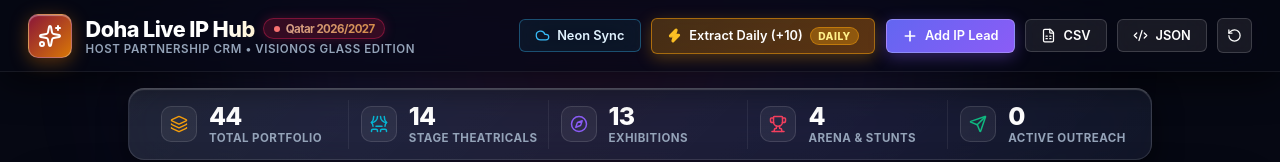
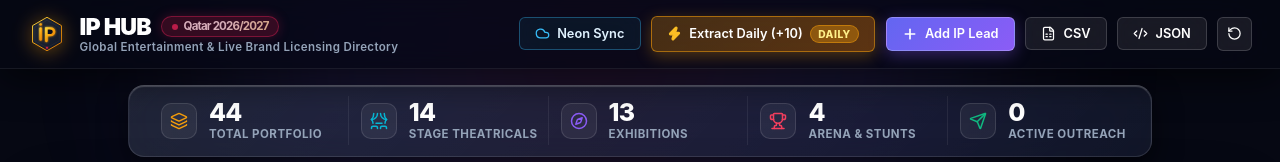
Before and after one commit to malikamaan12/BRANDS, a React (Vite) app: page / in a window 1280 px wide. Shown: the top 162 px of the page. Built offline with nearby package versions, Linux system fonts and the light colour scheme; the HTML template or start-up script is replaced by a standard one.

Commit message:
feat: rebrand to IP HUB, add custom vector logo and favicon, overhaul SEO and meta tags

```diff
--- a/index.html
+++ b/index.html
@@ -3,10 +3,38 @@
 <head>
   <meta charset="UTF-8">
   <meta name="viewport" content="width=device-width, initial-scale=1.0">
-  <title>Doha Entertainment IP Hub | Apple Glassmorphism CRM</title>
-  <meta name="description" content="Host Partnership CRM & International Entertainment Pipeline for 44 World-Class Family and Entertainment IPs targeted for Doha, Qatar venues (QNCC, DECC, Lusail Arena, Katara, Place Vendôme).">
 
-  <!-- Apple-Style Modern Typography -->
+  <!-- Primary SEO Meta Tags -->
+  <title>IP HUB | Global Entertainment & Live Brand Licensing Directory</title>
+  <meta name="title" content="IP HUB | Global Entertainment & Live Brand Licensing Directory">
+  <meta name="description" content="IP HUB is the premier discovery directory and host partnership pipeline for world-class touring theatricals, immersive exhibitions, live motorsport spectacles, and family entertainment properties.">
+  <meta name="keywords" content="IP HUB, entertainment licensing, brand licensing, touring exhibitions, live events, family shows, theatrical productions, Qatar entertainment, Doha venues">
+  <meta name="robots" content="index, follow">
+  <link rel="canonical" href="https://brands.amaanmalik12.workers.dev">
+
+  <!-- Open Graph / Facebook / LinkedIn / WhatsApp -->
+  <meta property="og:type" content="website">
+  <meta property="og:url" content="https://brands.amaanmalik12.workers.dev">
+  <meta property="og:title" content="IP HUB | Global Entertainment & Live Brand Licensing Directory">
+  <meta property="og:description" content="IP HUB is the premier discovery directory and host partnership pipeline for world-class touring theatricals, immersive exhibitions, live motorsport spectacles, and family entertainment properties.">
+  <meta property="og:site_name" content="IP HUB">
+  <meta property="og:image" content="/favicon.svg">
+
+  <!-- Twitter Meta Tags -->
+  <meta name="twitter:card" content="summary_large_image">
+  <meta name="twitter:url" content="https://brands.amaanmalik12.workers.dev">
+  <meta name="twitter:title" content="IP HUB | Global Entertainment & Live Brand Licensing Directory">
+  <meta name="twitter:description" content="IP HUB is the premier discovery directory and host partnership pipeline for world-class touring theatricals, immersive exhibitions, live motorsport spectacles, and family entertainment properties.">
+  <meta name="twitter:image" content="/favicon.svg">
+
+  <!-- Favicon & Brand Icons -->
+  <link rel="icon" type="image/svg+xml" href="/favicon.svg">
+  <link rel="apple-touch-icon" href="/favicon.svg">
+  <meta name="apple-mobile-web-app-capable" content="yes">
+  <meta name="apple-mobile-web-app-title" content="IP HUB">
+  <meta name="theme-color" content="#060813">
+
+  <!-- Modern Clean Typography -->
   <link rel="preconnect" href="https://fonts.googleapis.com">
   <link rel="preconnect" href="https://fonts.gstatic.com" crossorigin>
   <link href="https://fonts.googleapis.com/css2?family=Plus+Jakarta+Sans:wght@400;500;600;700;800&family=Outfit:wght@500;600;700;800&display=swap" rel="stylesheet">
--- a/package.json
+++ b/package.json
@@ -1,5 +1,5 @@
 {
-  "name": "doha-entertainment-ip-hub",
+  "name": "ip-hub",
   "private": true,
   "version": "1.0.0",
   "type": "module",
--- /dev/null
+++ b/src/components/IpHubLogo.jsx
@@ -0,0 +1,77 @@
+import React from 'react';
+
+export default function IpHubLogo({ size = 38, className = '' }) {
+  return (
+    <div
+      className={`ip-hub-logo-mark ${className}`}
+      style={{
+        width: size,
+        height: size,
+        minWidth: size,
+        minHeight: size,
+        display: 'grid',
+        placeItems: 'center',
+        position: 'relative'
+      }}
+      aria-label="IP HUB Logo"
+    >
+      <svg
+        viewBox="0 0 100 100"
+        width={size}
+        height={size}
+        fill="none"
+        xmlns="http://www.w3.org/2000/svg"
+      >
+        <defs>
+          <linearGradient id="logoGold" x1="0%" y1="0%" x2="100%" y2="100%">
+            <stop offset="0%" stopColor="#fde047" />
+            <stop offset="50%" stopColor="#f59e0b" />
+            <stop offset="100%" stopColor="#d97706" />
+          </linearGradient>
+          <linearGradient id="shieldBg" x1="0%" y1="0%" x2="100%" y2="100%">
+            <stop offset="0%" stopColor="rgba(30, 41, 59, 0.85)" />
+            <stop offset="100%" stopColor="rgba(15, 23, 42, 0.95)" />
+          </linearGradient>
+          <filter id="logoGlow" x="-20%" y="-20%" width="140%" height="140%">
+            <feGaussianBlur stdDeviation="3" result="blur" />
+            <feComposite in="SourceGraphic" in2="blur" operator="over" />
+          </filter>
+        </defs>
+
+        {/* Outer Shield with Specular Border */}
+        <polygon
+          points="50,6 88,28 88,72 50,94 12,72 12,28"
+          fill="url(#shieldBg)"
+          stroke="url(#logoGold)"
+          strokeWidth="2.5"
+          strokeLinejoin="round"
+        />
+
+        {/* Subtle Inner Ring */}
+        <polygon
+          points="50,14 82,32 82,68 50,86 18,68 18,32"
+          fill="none"
+          stroke="rgba(255, 255, 255, 0.12)"
+          strokeWidth="1"
+          strokeLinejoin="round"
+        />
+
+        {/* Monogram "I" */}
+        <rect x="30" y="32" width="7" height="36" rx="3.5" fill="url(#logoGold)" filter="url(#logoGlow)" />
+        <circle cx="33.5" cy="25" r="3.5" fill="url(#logoGold)" filter="url(#logoGlow)" />
+
+        {/* Monogram "P" */}
+        <path
+          d="M 45 32 L 58 32 C 67 32 72 37 72 44 C 72 51 67 56 58 56 L 52 56 L 52 68 C 52 70 50.5 71.5 48.5 71.5 C 46.5 71.5 45 70 45 68 Z"
+          fill="url(#logoGold)"
+          filter="url(#logoGlow)"
+        />
+        {/* Inner Counter of P */}
+        <path d="M 52 38 L 57 38 C 62 38 65 40 65 44 C 65 48 62 50 57 50 L 52 50 Z" fill="#090d1c" />
+
+        {/* Qatar Crimson Accent Gem */}
+        <circle cx="50" cy="86" r="2.5" fill="#e11d48" filter="url(#logoGlow)" />
+      </svg>
+    </div>
+  );
+}
--- a/src/components/NavigationBar.jsx
+++ b/src/components/NavigationBar.jsx
@@ -1,26 +1,27 @@
 import React from 'react';
-import { Sparkles, Plus, FileSpreadsheet, Code2, RotateCcw, Zap, Cloud } from 'lucide-react';
+import { Plus, FileSpreadsheet, Code2, RotateCcw, Zap, Cloud } from 'lucide-react';
+import IpHubLogo from './IpHubLogo';
 
 export default function NavigationBar({ onOpenAddModal, onExportCSV, onExportJSON, onResetData, onExtractDailyIPs, onSyncNeon, isSyncing }) {
   return (
     <header className="nav-header">
       <div className="nav-container">
 
-        {/* Brand Group */}
+        {/* Brand Group: IP HUB */}
         <div className="nav-brand">
-          <div className="nav-logo-badge">
-            <Sparkles size={24} />
+          <div className="nav-logo-badge" style={{ padding: 0, background: 'transparent', border: 'none' }}>
+            <IpHubLogo size={38} />
           </div>
           <div className="nav-title-group">
             <h1 className="nav-title">
-              Doha Live IP Hub
+              IP HUB
               <span className="qatar-location-pill">
-                <span style={{ width: 6, height: 6, borderRadius: '50%', background: '#f87171', display: 'inline-block' }}></span>
+                <span style={{ width: 6, height: 6, borderRadius: '50%', background: '#b91c49', display: 'inline-block' }}></span>
                 Qatar 2026/2027
               </span>
             </h1>
             <span className="nav-subtitle">
-              Host Partnership CRM • visionOS Glass Edition
+              Global Entertainment & Live Brand Licensing Directory
             </span>
           </div>
         </div>
--- a/src/index.css
+++ b/src/index.css
@@ -159,40 +159,45 @@ body::after {
 }
 
 .nav-logo-badge {
-  width: 44px;
-  height: 44px;
-  border-radius: var(--radius-sm);
-  background: linear-gradient(135deg, #8a1538 0%, #d97706 100%);
   display: grid;
   place-items: center;
-  box-shadow: 0 4px 18px rgba(217, 119, 6, 0.4), inset 0 1px 1px rgba(255, 255, 255, 0.4);
-  border: 1px solid rgba(255, 255, 255, 0.3);
-  color: #fff;
   flex-shrink: 0;
 }
 
+.ip-hub-logo-mark {
+  filter: drop-shadow(0 2px 10px rgba(245, 158, 11, 0.45));
+  transition: transform 180ms ease, filter 180ms ease;
+  cursor: pointer;
+}
+
+.ip-hub-logo-mark:hover {
+  transform: scale(1.06);
+  filter: drop-shadow(0 4px 18px rgba(245, 158, 11, 0.7));
+}
+
 .nav-title-group {
   display: flex;
   flex-direction: column;
 }
 
 .nav-title {
-  font-size: 1.35rem;
-  font-weight: 800;
-  letter-spacing: -0.025em;
-  background: linear-gradient(110deg, #ffffff 40%, #fbbf24 100%);
+  font-family: var(--font-family);
+  font-size: 1.45rem;
+  font-weight: 900;
+  letter-spacing: -0.035em;
+  background: linear-gradient(110deg, #ffffff 45%, #fde047 80%, #f59e0b 100%);
   -webkit-background-clip: text;
   -webkit-text-fill-color: transparent;
   display: flex;
   align-items: center;
-  gap: 0.55rem;
+  gap: 0.65rem;
+  line-height: 1.15;
 }
 
 .nav-subtitle {
   font-size: 0.72rem;
   font-weight: 600;
-  text-transform: uppercase;
-  letter-spacing: 0.05em;
+  letter-spacing: 0.03em;
   color: var(--text-secondary);
 }
 
```
Also changed, not shown: public/favicon.svg (added), 1 other file (tests, documents, lock files or other folders).
